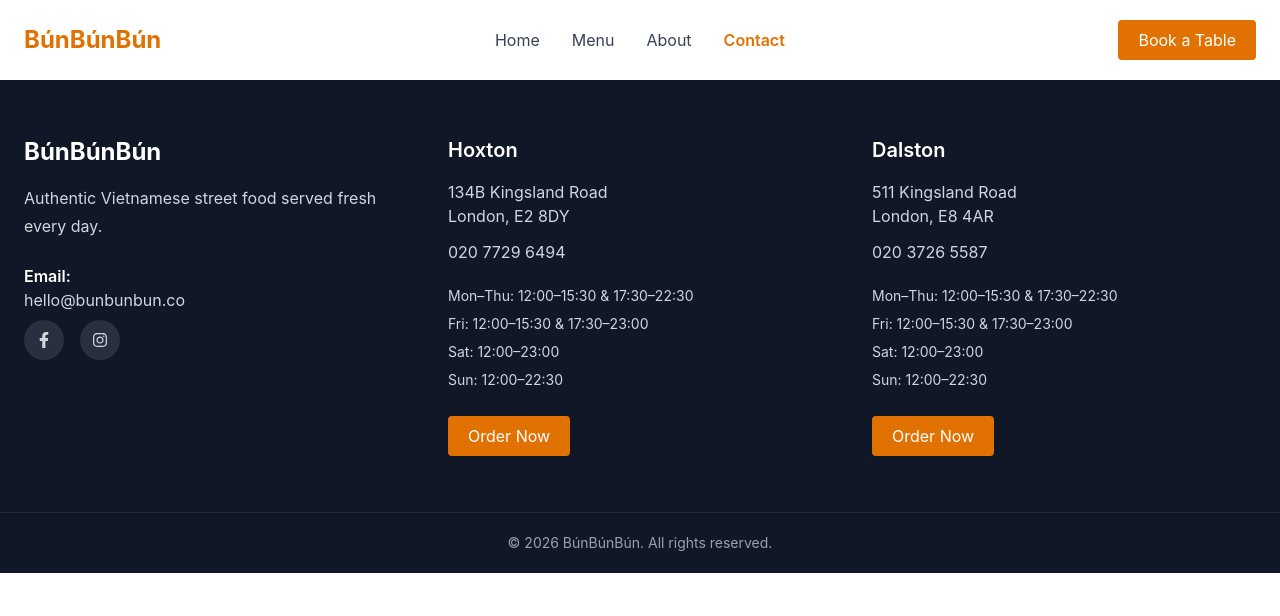
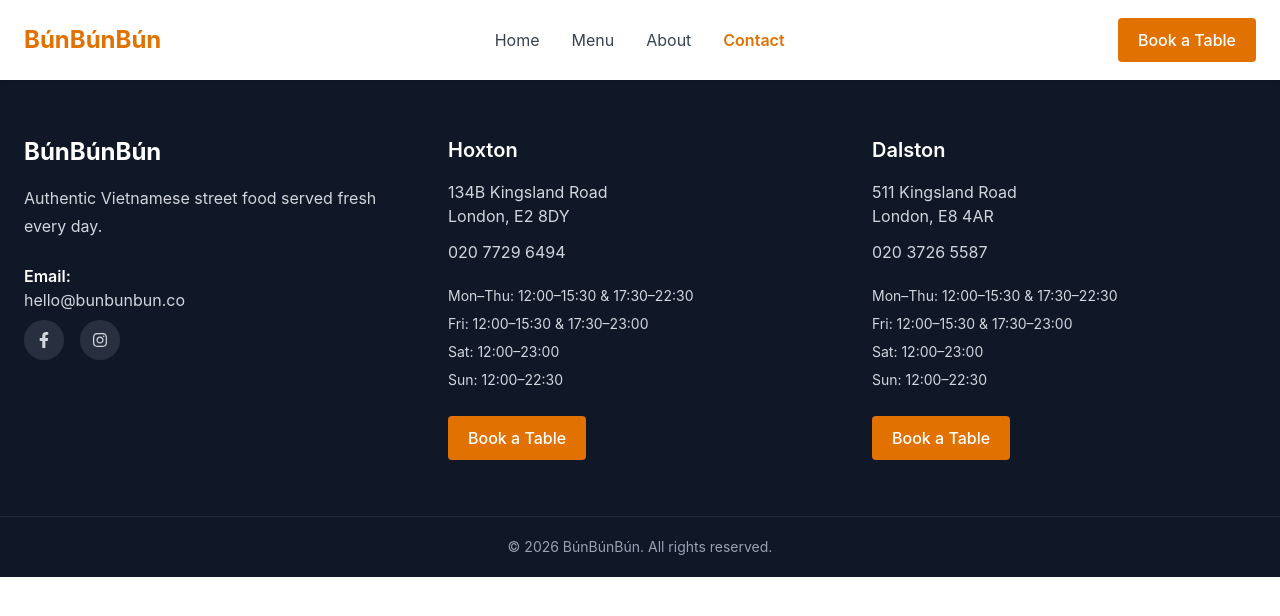
Before and after one commit to LeGiaUy/bunbunbun, a React (Vite) app: page /contact in a window 1280 px wide. Shown: the top 616 px of the page. Built offline with nearby package versions, Linux system fonts and the light colour scheme.

Commit message:
feat: button component

```diff
--- a/package.json
+++ b/package.json
@@ -12,6 +12,7 @@
   "dependencies": {
     "@tailwindcss/vite": "^4.3.3",
     "axios": "^1.19.0",
+    "clsx": "^2.1.1",
     "react": "^19.2.7",
     "react-dom": "^19.2.7",
     "react-icons": "^5.7.0",
--- a/src/App.jsx
+++ b/src/App.jsx
@@ -9,7 +9,7 @@ import Footer from "./components/layout/Footer.jsx";
 // import Gallery from "./pages/Gallery";
 // import Contact from "./pages/Contact";
 
-import Home from "./pages/Home.jsx";
+import Home from "./pages/home/index.jsx";
 
 function App() {
   return (
--- /dev/null
+++ b/src/components/common/Button.jsx
@@ -0,0 +1,37 @@
+import clsx from "clsx";
+
+function Button({
+  children,
+  variant = "primary",
+  size = "md",
+  className = "",
+  ...props
+}) {
+  const baseClasses =
+    "inline-flex items-center justify-center rounded font-medium transition duration-300 cursor-pointer";
+
+  const variants = {
+    primary: "bg-amber-600 text-white hover:bg-amber-700",
+    secondary:
+      "border border-amber-600 text-amber-600 hover:bg-amber-600 hover:text-white",
+    dark: "bg-gray-900 text-white hover:bg-gray-800",
+    ghost: "text-amber-600 hover:bg-amber-50",
+  };
+
+  const sizes = {
+    sm: "px-4 py-2 text-sm",
+    md: "px-5 py-2.5",
+    lg: "px-6 py-3 text-lg",
+  };
+
+  return (
+    <button
+      className={clsx(baseClasses, variants[variant], sizes[size], className)}
+      {...props}
+    >
+      {children}
+    </button>
+  );
+}
+
+export default Button;
--- a/src/components/layout/Footer.jsx
+++ b/src/components/layout/Footer.jsx
@@ -1,4 +1,5 @@
 import { FaFacebookF, FaInstagram } from "react-icons/fa";
+import Button from "../common/Button.jsx";
 
 function Footer() {
   return (
@@ -52,9 +53,7 @@ function Footer() {
             <p>Sun: 12:00–22:30</p>
           </div>
 
-          <button className="mt-6 rounded bg-amber-600 px-5 py-2 text-white hover:bg-amber-700">
-            Order Now
-          </button>
+          <Button className="mt-6">Book a Table</Button>
         </div>
 
         {/* Dalston */}
@@ -73,9 +72,7 @@ function Footer() {
             <p>Sun: 12:00–22:30</p>
           </div>
 
-          <button className="mt-6 rounded bg-amber-600 px-5 py-2 text-white hover:bg-amber-700">
-            Order Now
-          </button>
+          <Button className="mt-6">Book a Table</Button>
         </div>
       </div>
 
--- a/src/components/layout/Header.jsx
+++ b/src/components/layout/Header.jsx
@@ -1,5 +1,6 @@
 import { Link } from "react-router-dom";
 import Navbar from "./Navbar";
+import Button from "../common/Button";
 
 function Header() {
   return (
@@ -11,9 +12,7 @@ function Header() {
 
         <Navbar />
 
-        <button className="rounded bg-amber-600 px-5 py-2 text-white transition hover:bg-amber-700">
-          Book a Table
-        </button>
+        <Button>Book a Table</Button>
       </div>
     </header>
   );
--- a/src/components/home/HeroSlider.jsx
+++ b/src/pages/home/components/HeroSlider.jsx
@@ -5,9 +5,9 @@ import "swiper/css";
 import "swiper/css/pagination";
 import "swiper/css/navigation";
 
-import banner1 from "../../assets/images/hero/hero1.jpg";
-import banner2 from "../../assets/images/hero/hero2.jpg";
-import banner3 from "../../assets/images/hero/hero3.jpg";
+import banner1 from "../../../assets/images/hero/hero1.jpg";
+import banner2 from "../../../assets/images/hero/hero2.jpg";
+import banner3 from "../../../assets/images/hero/hero3.jpg";
 
 const slides = [
   {
--- a/src/pages/Home.jsx
+++ b/src/pages/home/index.jsx
@@ -1,4 +1,4 @@
-import HeroSlider from "../components/home/HeroSlider.jsx";
+import HeroSlider from "./components/HeroSlider.jsx";
 
 function Home() {
   return (
```
Also changed, not shown: 1 other file (tests, documents, lock files or other folders).
